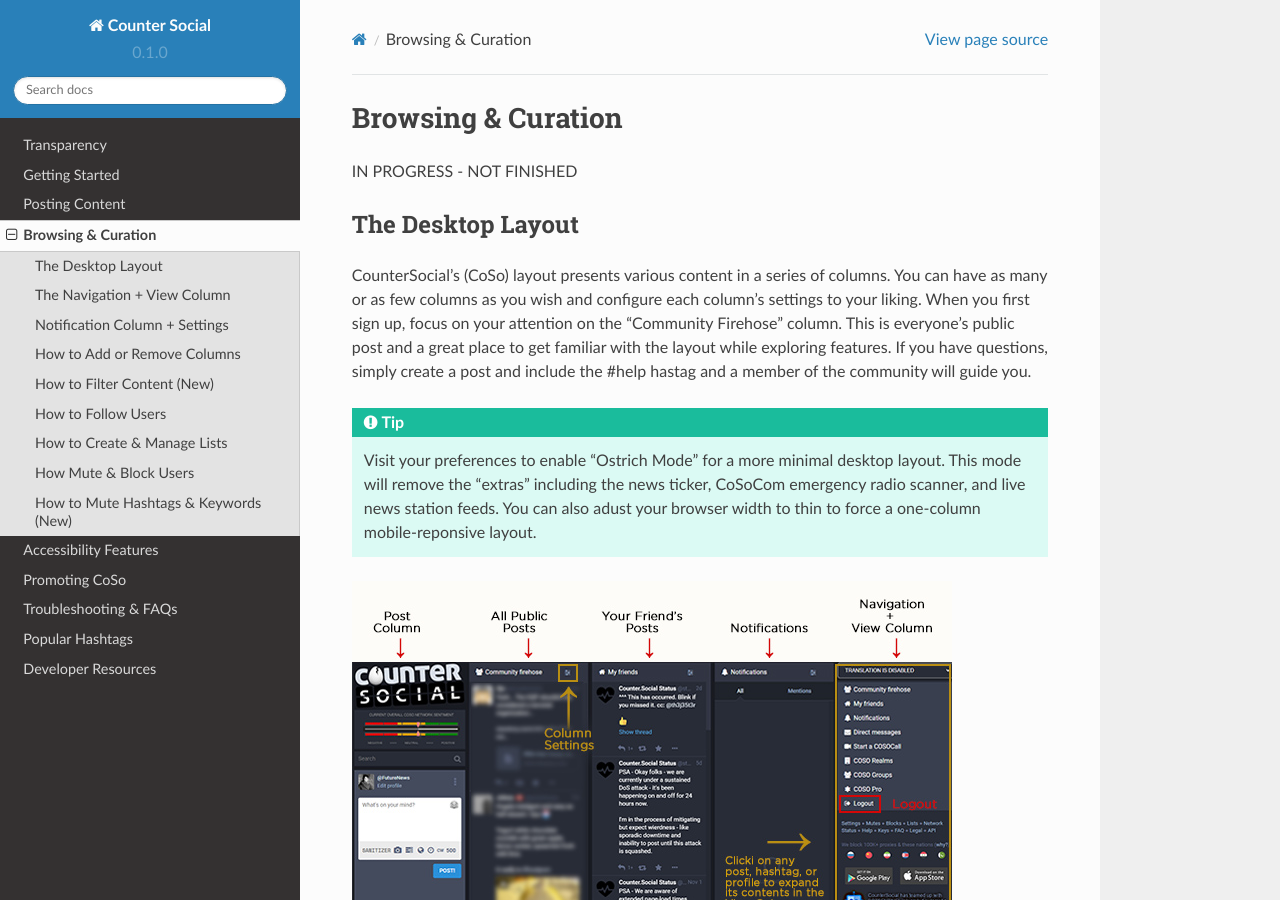
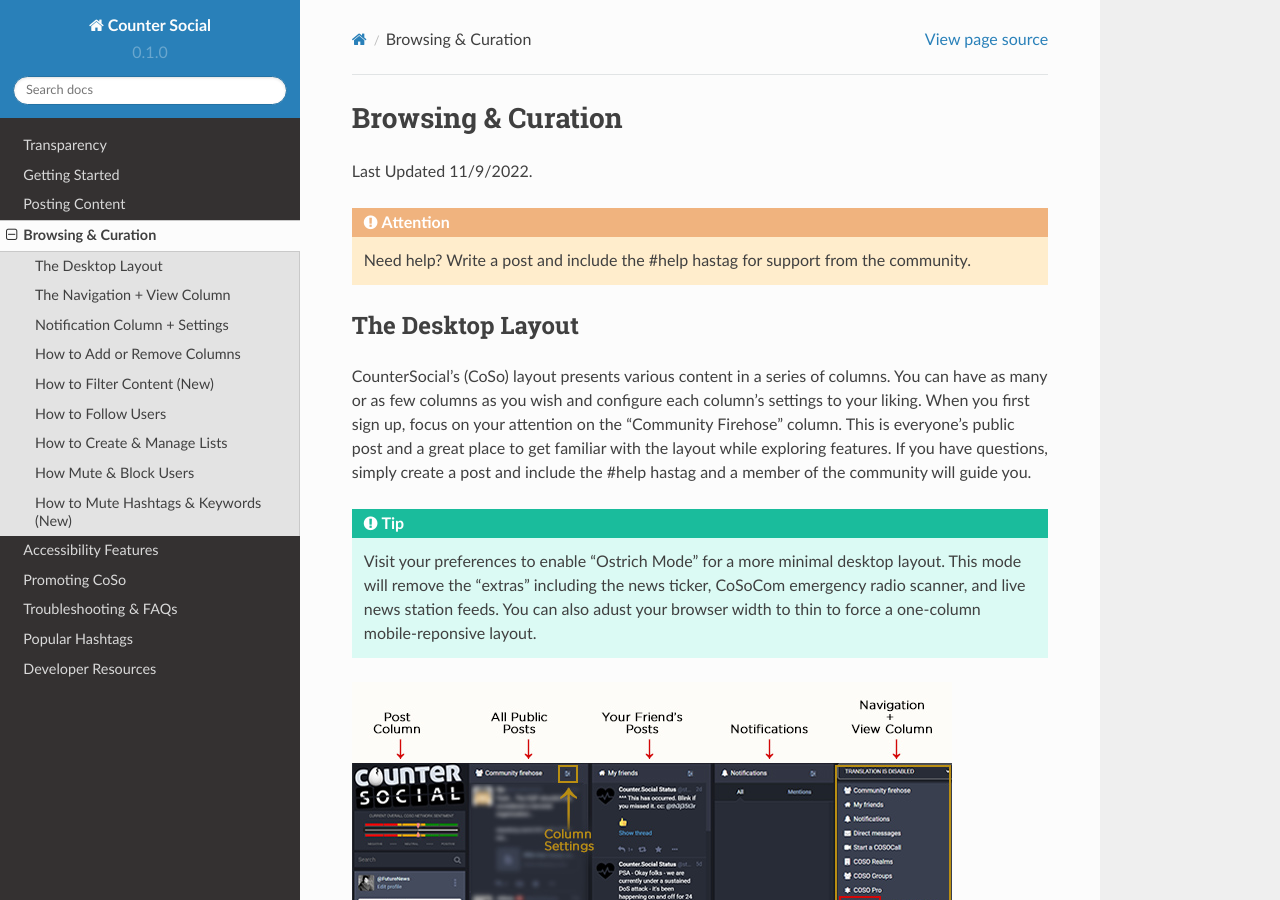
Before and after one commit to itskel/userguide, a Sphinx documentation site: the page built from docs/source/browsing-and-curation.rst, in a window 1280 px wide and 900 px high. Built offline with Sphinx 7.4.7 and the Read the Docs theme 2.0.0, drawn with Linux system fonts in a browser that asks for light colours; pages that are not in the unit, such as notebooks, are missing from menus.

Commit message:
Update browsing-and-curation.rst

```diff
--- a/docs/source/browsing-and-curation.rst
+++ b/docs/source/browsing-and-curation.rst
@@ -1,7 +1,9 @@
 Browsing & Curation
 =====
 
-IN PROGRESS - NOT FINISHED
+Last Updated 11/9/2022.
+
+.. attention:: Need help? Write a post and include the #help hastag for support from the community.
 
 The Desktop Layout
 ------------
```
